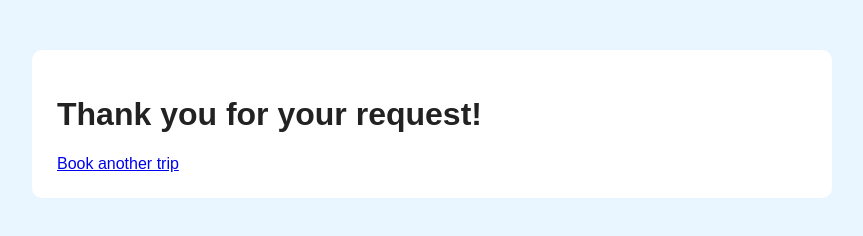
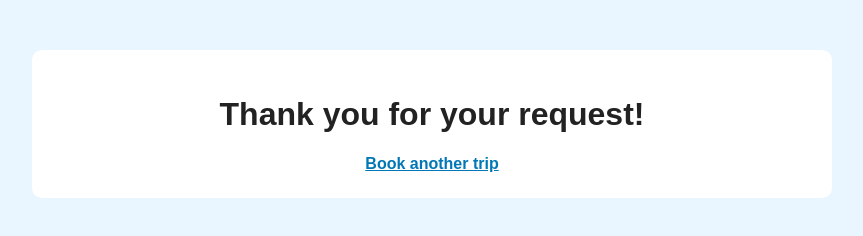
Before and after one commit to AlexandrBalan/vacation, a website: page views/thank-you.html in a window 1280 px wide. Shown: the whole page, without its empty margins (208-1071 px from the left). Drawn offline with Linux system fonts and the light colour scheme.

Commit message:
added the thank-you webpage to the app.js and some styling

```diff
--- a/public/styles/style.css
+++ b/public/styles/style.css
@@ -107,6 +107,15 @@ input {
   height: 48px;
 }
 
+.thank-you {
+  text-align: center;
+}
+
+.thank-you a {
+  color: #0077b6;
+  font-weight: bold;
+}
+
 @media (max-width: 700px) {
   .form-grid {
     grid-template-columns: 1fr;
```
Also changed, not shown: app.js (+13 -0 lines), views/home.html (+1 -1 lines).
